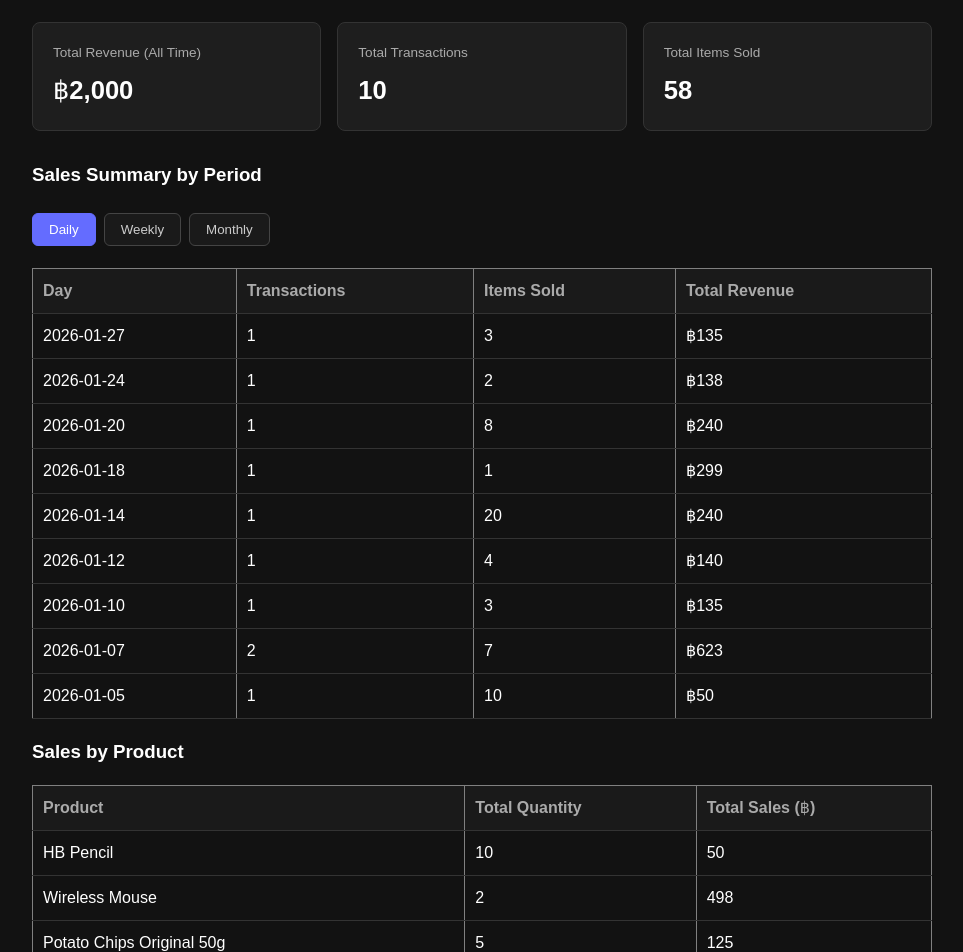
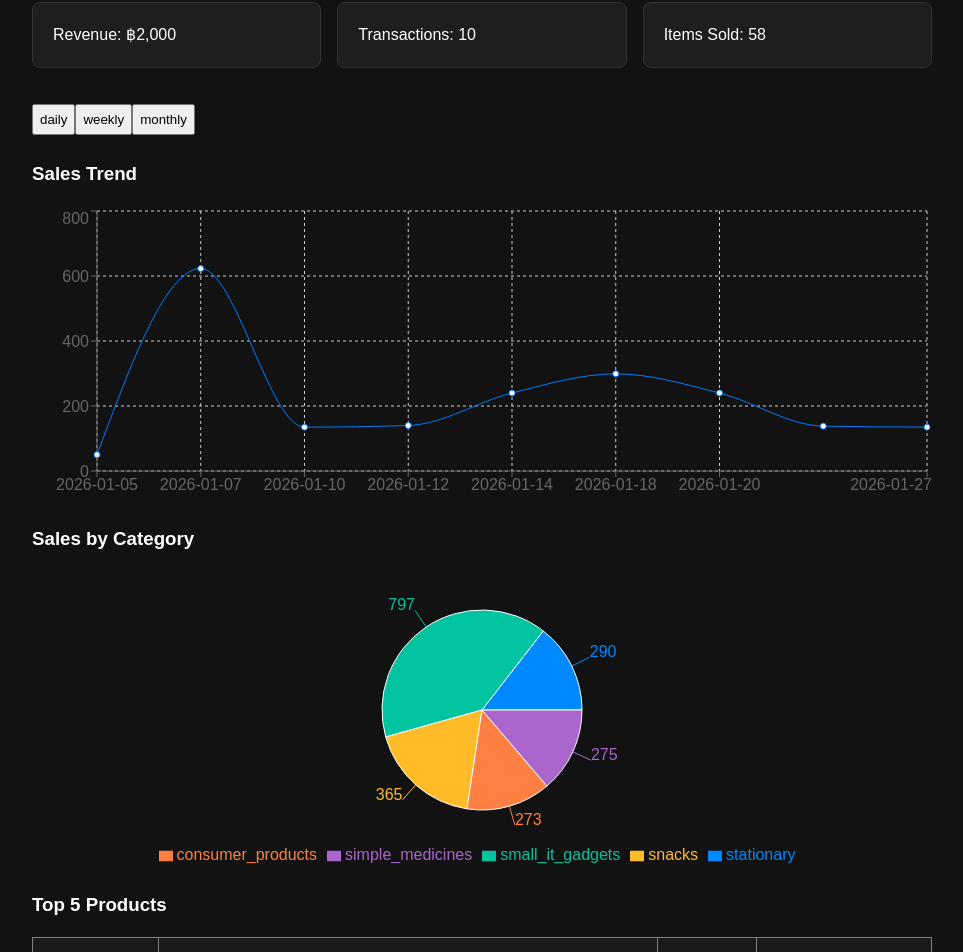
Before and after one commit to KyawZeyarHein/Project01-pos, a React (Vite) app: page /#/ in a window 1280 px wide. Shown: the part 158-1110 px from the top of the page, without its empty margins (158-1121 px from the left). Built offline with nearby package versions, Linux system fonts and the light colour scheme.

Commit message:
Added line chart and pie chart

```diff
--- a/package.json
+++ b/package.json
@@ -13,7 +13,8 @@
     "react": "^19.2.0",
     "react-dom": "^19.2.0",
     "react-router-dom": "^7.13.0",
-    "react-select": "^5.10.2"
+    "react-select": "^5.10.2",
+    "recharts": "^3.7.0"
   },
   "devDependencies": {
     "@eslint/js": "^9.39.1",
--- a/src/pages/Dashboard.jsx
+++ b/src/pages/Dashboard.jsx
@@ -1,6 +1,20 @@
 import { useState, useEffect, useMemo } from "react";
 import { Link } from "react-router-dom";
 import productsJson from "../data/pos_item.json";
+import {
+  LineChart,
+  Line,
+  XAxis,
+  YAxis,
+  CartesianGrid,
+  Tooltip,
+  ResponsiveContainer,
+  PieChart,
+  Pie,
+  Cell,
+  Legend,
+} from "recharts";
+
 
 function getProducts() {
   const stored = localStorage.getItem("products");
@@ -23,42 +37,48 @@ const seedSales = [
 ];
 
 function getSales() {
-  if (localStorage.getItem("sales") === null) {
+  const stored = localStorage.getItem("sales");
+  if (!stored) {
     localStorage.setItem("sales", JSON.stringify(seedSales));
     return seedSales;
   }
-  return JSON.parse(localStorage.getItem("sales")) || [];
+  return JSON.parse(stored);
 }
+
 
 function startOfWeek(dateStr) {
   const d = new Date(dateStr);
   const day = d.getDay();
-  const diff = d.getDate() - day + (day === 0 ? -6 : 1); // Monday start
-  const monday = new Date(d.setDate(diff));
-  return monday.toISOString().slice(0, 10);
-}
-
-function formatMonth(dateStr) {
-  return dateStr.slice(0, 7); // YYYY-MM
+  const diff = d.getDate() - day + (day === 0 ? -6 : 1);
+  return new Date(d.setDate(diff)).toISOString().slice(0, 10);
 }
 
 function groupSales(sales, mode) {
   const groups = {};
-  for (const sale of sales) {
-    let key;
-    if (mode === "daily") key = sale.date;
-    else if (mode === "weekly") key = startOfWeek(sale.date);
-    else key = formatMonth(sale.date);
+  sales.forEach((s) => {
+    const key =
+      mode === "daily"
+        ? s.date
+        : mode === "weekly"
+        ? startOfWeek(s.date)
+        : s.date.slice(0, 7);
 
-    if (!groups[key]) groups[key] = { period: key, totalSales: 0, totalQty: 0, count: 0 };
-    groups[key].totalSales += sale.totalPrice;
-    groups[key].totalQty += sale.quantity;
-    groups[key].count += 1;
-  }
-  return Object.values(groups).sort((a, b) => b.period.localeCompare(a.period));
+    if (!groups[key]) {
+      groups[key] = { period: key, totalSales: 0, totalQty: 0, count: 0 };
     }
 
-function Dashboard() {
+    groups[key].totalSales += s.totalPrice;
+    groups[key].totalQty += s.quantity;
+    groups[key].count += 1;
+  });
+
+  return Object.values(groups).sort((a, b) =>
+    a.period.localeCompare(b.period)
+  );
+}
+
+
+export default function Dashboard() {
   const [sales, setSales] = useState([]);
   const [mode, setMode] = useState("daily");
 
@@ -67,142 +87,91 @@ function Dashboard() {
     setSales(getSales());
   }, []);
 
-  const allTimeTotal = useMemo(
-    () => sales.reduce((sum, s) => sum + s.totalPrice, 0),
-    [sales]
-  );
-
-  const allTimeQty = useMemo(
-    () => sales.reduce((sum, s) => sum + s.quantity, 0),
-    [sales]
-  );
-
   const grouped = useMemo(() => groupSales(sales, mode), [sales, mode]);
 
-  const modeLabel = mode === "daily" ? "Day" : mode === "weekly" ? "Week Starting" : "Month";
+  const allTimeRevenue = sales.reduce((sum, s) => sum + s.totalPrice, 0);
+  const allTimeQty = sales.reduce((sum, s) => sum + s.quantity, 0);
+
 
   const salesByProduct = {};
-
-sales.forEach((sale) => {
-  if (!salesByProduct[sale.itemName]) {
-    salesByProduct[sale.itemName] = {
-      itemName: sale.itemName,
-      quantity: 0,
-      total: 0,
-    };
+  sales.forEach((s) => {
+    if (!salesByProduct[s.itemName]) {
+      salesByProduct[s.itemName] = { itemName: s.itemName, quantity: 0, total: 0 };
     }
-
-  salesByProduct[sale.itemName].quantity += sale.quantity;
-  salesByProduct[sale.itemName].total += sale.totalPrice;
+    salesByProduct[s.itemName].quantity += s.quantity;
+    salesByProduct[s.itemName].total += s.totalPrice;
   });
 
   const top5Products = Object.values(salesByProduct)
     .sort((a, b) => b.quantity - a.quantity)
     .slice(0, 5);
 
+  const pieData = Object.values(
+    sales.reduce((acc, s) => {
+      acc[s.category] = acc[s.category] || { name: s.category, value: 0 };
+      acc[s.category].value += s.totalPrice;
+      return acc;
+    }, {})
+  );
+
+  const COLORS = ["#0088FE", "#00C49F", "#FFBB28", "#FF8042", "#AA66CC"];
+
   return (
     <div className="container">
       <h2>Dashboard</h2>
 
-    <nav className="nav-links">
       <Link to="/sales-journal">Go to Sales Journal</Link>
-    </nav>
 
-    {/* All-time totals */}
+
       <div className="summary-cards">
-      <div className="card">
-        <div className="card-label">Total Revenue (All Time)</div>
-        <div className="card-value">฿{allTimeTotal.toLocaleString()}</div>
-      </div>
-      <div className="card">
-        <div className="card-label">Total Transactions</div>
-        <div className="card-value">{sales.length}</div>
-      </div>
-      <div className="card">
-        <div className="card-label">Total Items Sold</div>
-        <div className="card-value">{allTimeQty.toLocaleString()}</div>
-      </div>
+        <div className="card">Revenue: ฿{allTimeRevenue.toLocaleString()}</div>
+        <div className="card">Transactions: {sales.length}</div>
+        <div className="card">Items Sold: {allTimeQty}</div>
       </div>
 
-    {/* Period summary */}
-    <div className="period-section">
-      <h3>Sales Summary by Period</h3>
-
-      <div className="period-selector">
       {["daily", "weekly", "monthly"].map((m) => (
-          <button
-            key={m}
-            className={mode === m ? "active" : ""}
-            onClick={() => setMode(m)}
-          >
-            {m.charAt(0).toUpperCase() + m.slice(1)}
+        <button key={m} onClick={() => setMode(m)} className={mode === m ? "active" : ""}>
+          {m}
         </button>
       ))}
-      </div>
 
-      {grouped.length === 0 ? (
-        <p>No sales recorded yet.</p>
-      ) : (
-        <table border="1" cellPadding="8">
-          <thead>
-            <tr>
-              <th>{modeLabel}</th>
-              <th>Transactions</th>
-              <th>Items Sold</th>
-              <th>Total Revenue</th>
-            </tr>
-          </thead>
-          <tbody>
-            {grouped.map((g) => (
-              <tr key={g.period}>
-                <td>{g.period}</td>
-                <td>{g.count}</td>
-                <td>{g.totalQty}</td>
-                <td>฿{g.totalSales.toLocaleString()}</td>
-              </tr>
+      <h3>Sales Trend</h3>
+      <ResponsiveContainer width="100%" height={300}>
+        <LineChart data={grouped}>
+          <CartesianGrid strokeDasharray="3 3" />
+          <XAxis dataKey="period" />
+          <YAxis />
+          <Tooltip />
+          <Line type="monotone" dataKey="totalSales" stroke="#007bff" />
+        </LineChart>
+      </ResponsiveContainer>
+
+      <h3>Sales by Category</h3>
+      <ResponsiveContainer width="100%" height={300}>
+        <PieChart>
+          <Pie data={pieData} dataKey="value" nameKey="name" outerRadius={100} label>
+            {pieData.map((_, i) => (
+              <Cell key={i} fill={COLORS[i % COLORS.length]} />
             ))}
-          </tbody>
-        </table>
-      )}
-    </div>
+          </Pie>
+          <Legend />
+        </PieChart>
+      </ResponsiveContainer>
 
-    {/* Sales by Product */}
-    <h3>Sales by Product</h3>
-
-    <table border="1" cellPadding="8">
-      <thead>
-        <tr>
-          <th>Product</th>
-          <th>Total Quantity</th>
-          <th>Total Sales (฿)</th>
-        </tr>
-      </thead>
-      <tbody>
-        {Object.values(salesByProduct).map((p, index) => (
-          <tr key={index}>
-            <td>{p.itemName}</td>
-            <td>{p.quantity}</td>
-            <td>{p.total.toLocaleString()}</td>
-          </tr>
-        ))}
-      </tbody>
-    </table>
-
-    <h3>Top 5 Selling Items</h3>
-
+      <h3>Top 5 Products</h3>
       <table border="1" cellPadding="8">
         <thead>
           <tr>
             <th>Rank</th>
             <th>Product</th>
-          <th>Quantity Sold</th>
-          <th>Total Sales (฿)</th>
+            <th>Qty</th>
+            <th>Total (฿)</th>
           </tr>
         </thead>
         <tbody>
-        {top5Products.map((p, index) => (
-          <tr key={index}>
-            <td>{index + 1}</td>
+          {top5Products.map((p, i) => (
+            <tr key={i}>
+              <td>{i + 1}</td>
               <td>{p.itemName}</td>
               <td>{p.quantity}</td>
               <td>{p.total.toLocaleString()}</td>
@@ -212,8 +181,4 @@ sales.forEach((sale) => {
       </table>
     </div>
   );
-
-
 }
-
-export default Dashboard;
```
Also changed, not shown: 1 other file (tests, documents, lock files or other folders). Lines whose indentation alone changed are shown as unchanged.
